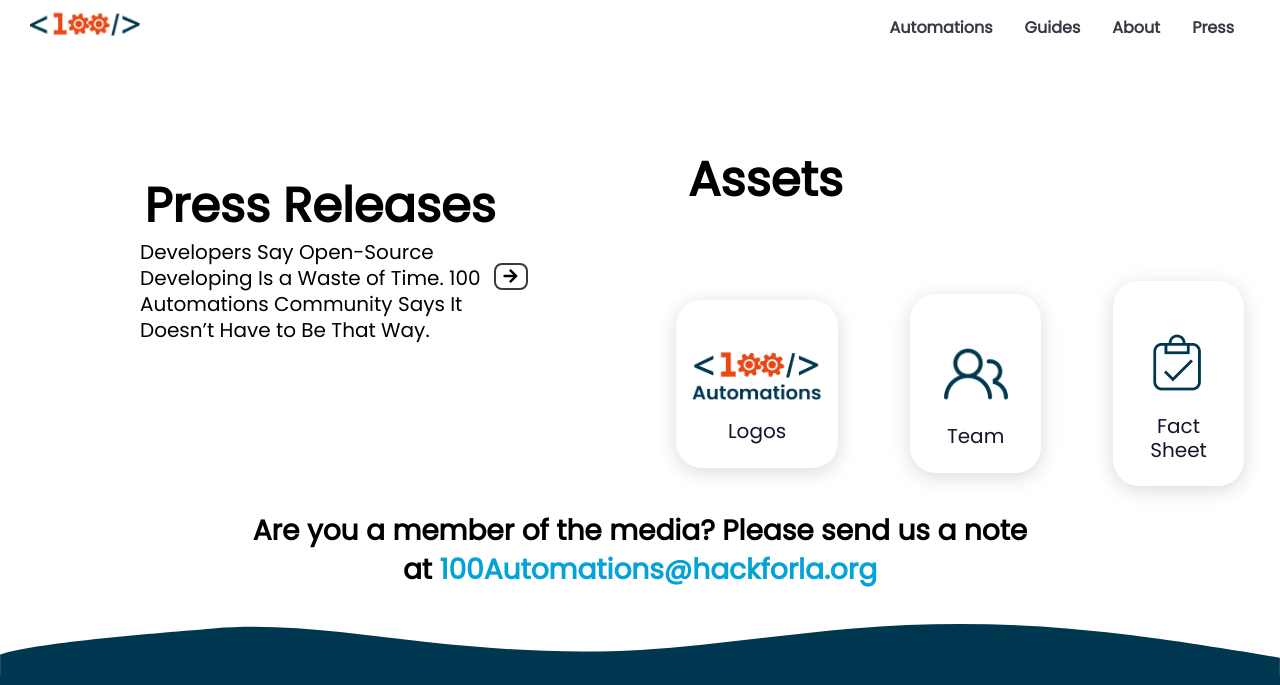
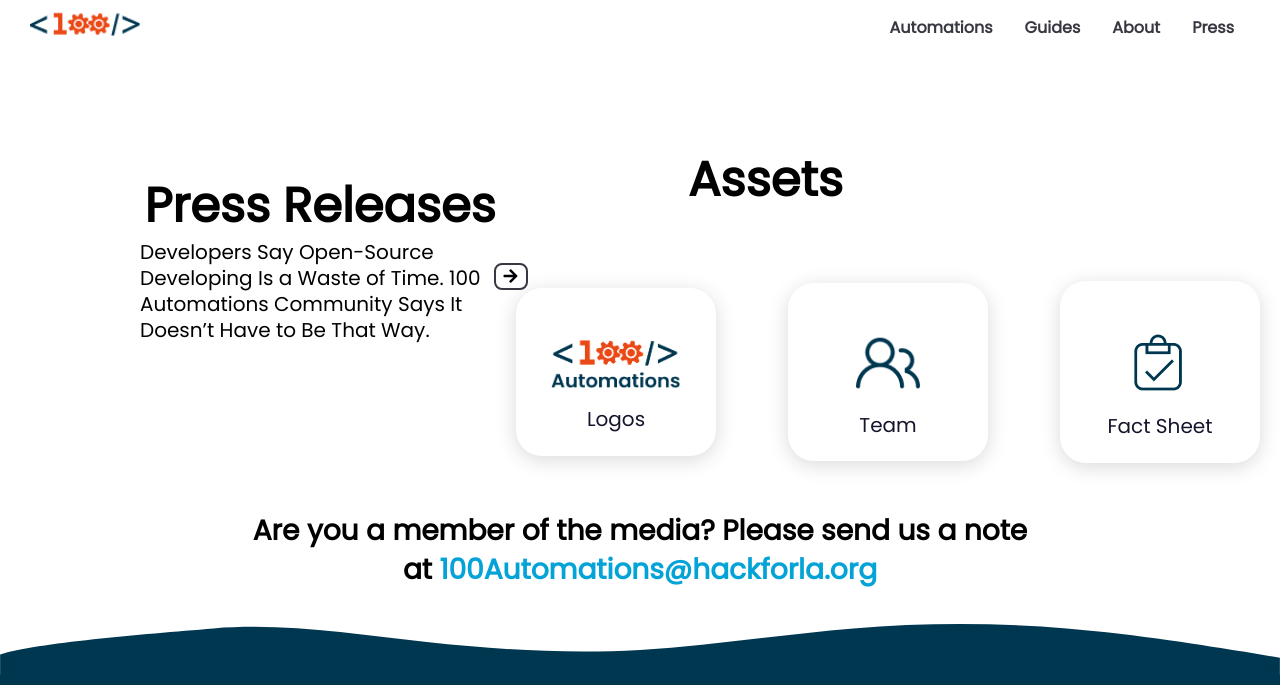
Before and after one commit to 100Automations/Website, a Jekyll site: the page built from press-kit/press-kit-index.html, in a window 1280 px wide. Shown: the top 685 px of the page. Built offline with Jekyll 4.4.1, drawn with Linux system fonts in a browser that asks for light colours; grey boxes are pictures that could not be loaded.

```diff
--- a/_sass/includes/Press/press_action.scss
+++ b/_sass/includes/Press/press_action.scss
@@ -59,6 +59,7 @@ div.press_action {
         width: 50%;
         position: relative;
 
+
         a {
             color: $titlegrey;
             text-decoration: none;
@@ -88,11 +89,12 @@ div.press_action {
         div.assets_actions {
             position: absolute;
             top: 20px;
-
+            width: 60rem;
+            display: flex;
             div.asset {
                 text-align: center;
                 height: max-content;
-                flex: 1;
+                width: 10.5rem;
                 border-radius: 26px;
                 box-shadow: 0px 4px 20px rgba(0, 0, 0, 0.15);
                 margin: 0px 36px;
```
